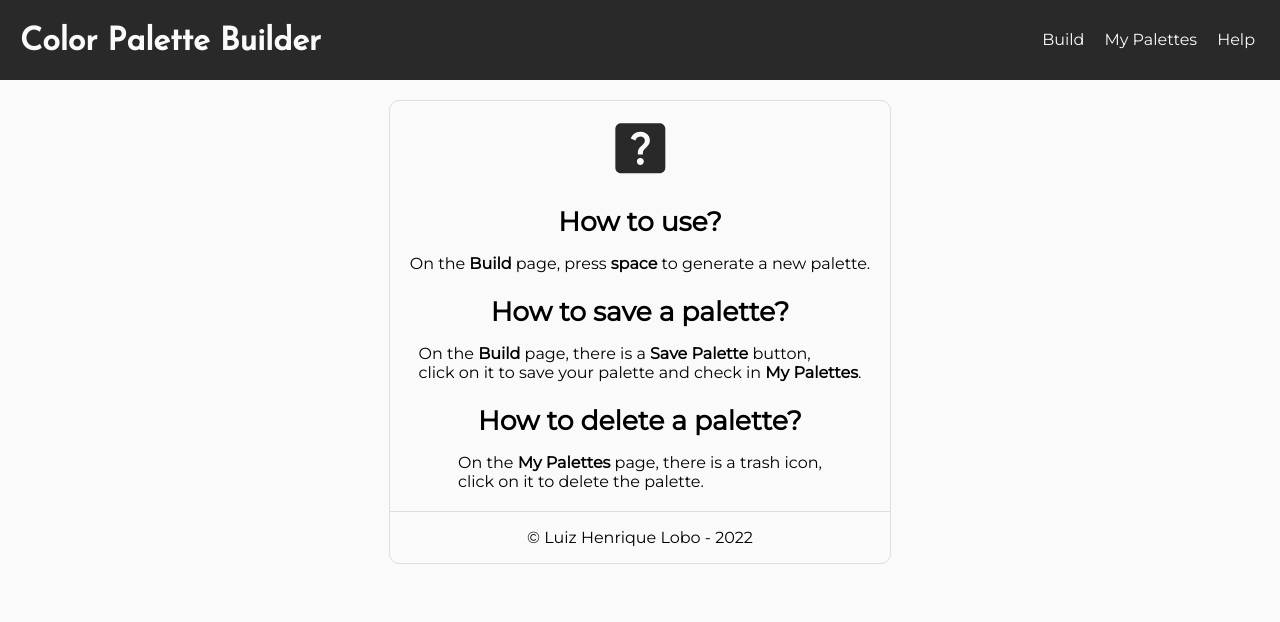
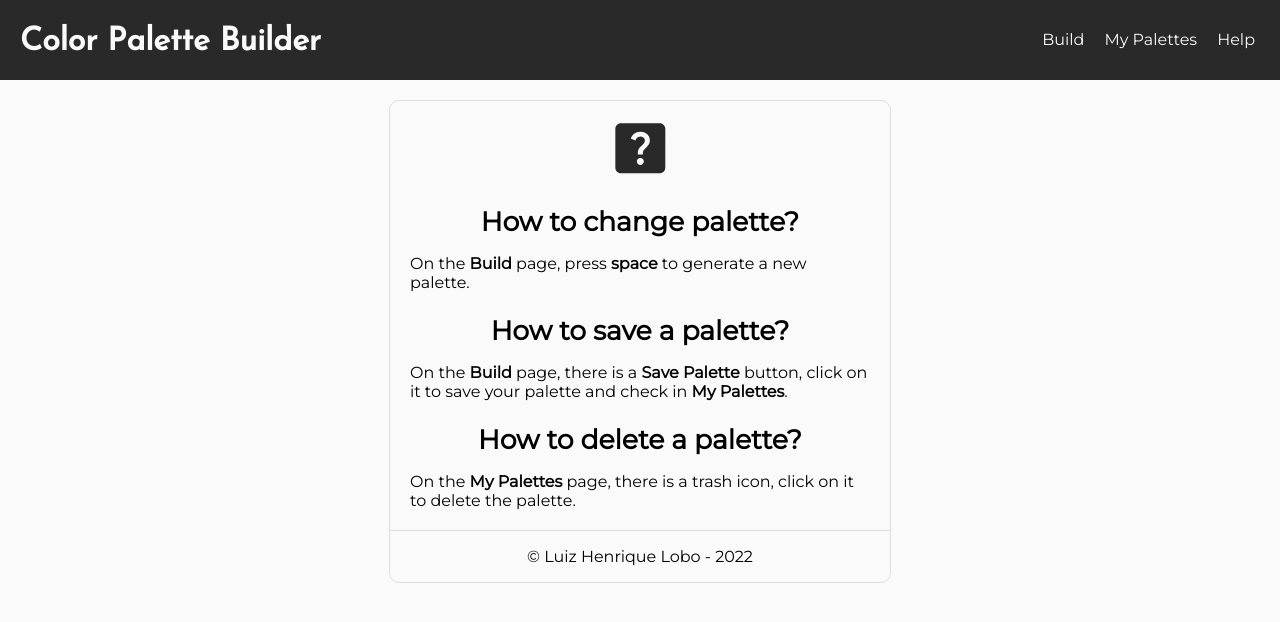
Before and after one commit to LuizHenriqueLobo1/color-palette-builder, a React (Vite) app: page /help in a window 1280 px wide. Shown: the top 622 px of the page. Built offline with nearby package versions, Linux system fonts and the light colour scheme; the HTML template or start-up script is replaced by a standard one.

Commit message:
Atualizando página de help

```diff
--- a/src/pages/Help/Help.css
+++ b/src/pages/Help/Help.css
@@ -41,6 +41,8 @@
 }
 
 .help-card-header > p {
+  margin-left: 20px;
+  margin-right: 20px;
   margin-bottom: 0px;
 }
 
--- a/src/pages/Help/Help.jsx
+++ b/src/pages/Help/Help.jsx
@@ -10,7 +10,7 @@ export default function MyPalettes() {
             <h1>
               <MdHelpCenter className='icon' style={{ color: '#292929' }} />
             </h1>
-            <h2>How to use?</h2>
+            <h2>How to change palette?</h2>
             <p>
               On the <b>Build</b> page, press <b>space</b> to generate a new palette.
             </p>
@@ -18,13 +18,13 @@ export default function MyPalettes() {
               How to save a palette?
             </h2>
             <p>
-              On the <b>Build</b> page, there is a <b>Save Palette</b> button,<br/> click on it to save your palette and check in <b>My Palettes</b>.
+              On the <b>Build</b> page, there is a <b>Save Palette</b> button, click on it to save your palette and check in <b>My Palettes</b>.
             </p>
             <h2>
               How to delete a palette?
             </h2>
             <p>
-              On the <b>My Palettes</b> page, there is a trash icon,<br/> click on it to delete the palette.
+              On the <b>My Palettes</b> page, there is a trash icon, click on it to delete the palette.
             </p>
           </div>
           <div className='help-card-footer'>
```
